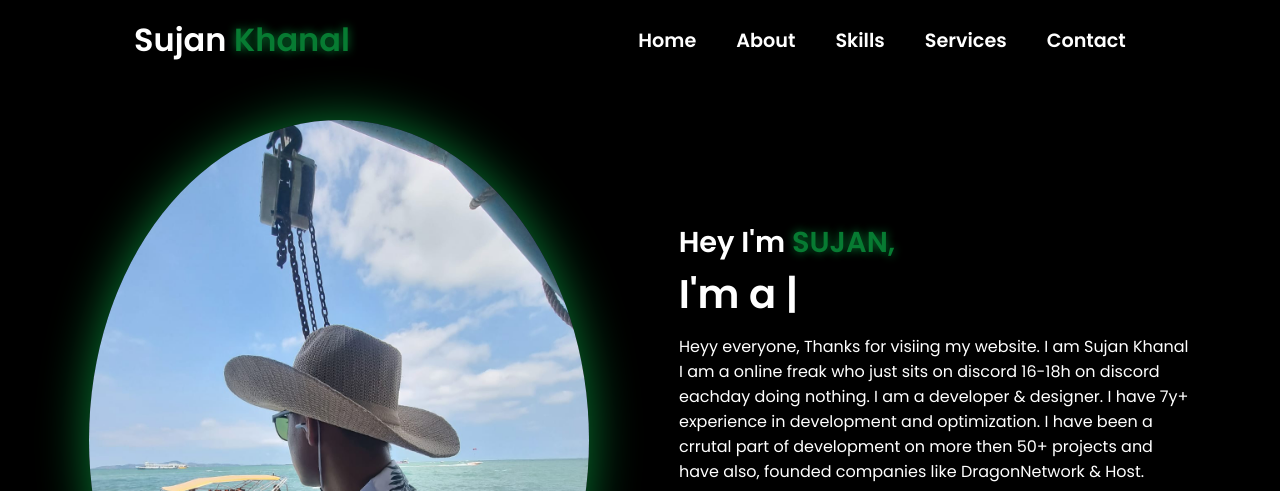
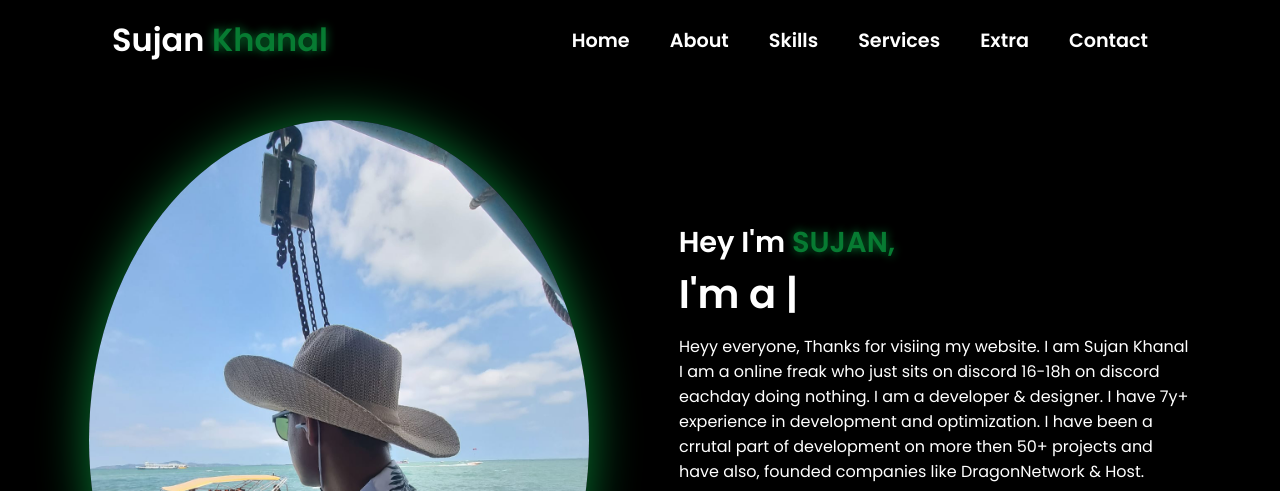
Before and after one commit to cry4merceyy/potfolio, a plain HTML site: page index.html in a window 1280 px wide. Shown: the top 491 px of the page. Drawn offline with nearby package versions, Linux system fonts and the light colour scheme; a script that the page names is missing.

Commit message:
Extra Added

```diff
--- a/index.html
+++ b/index.html
@@ -19,6 +19,7 @@
                 <div class="link" data-aos="fade-up" data-aos-duration="1500" data-aos-delay="200"><a href="#">About</a></div>
                 <div class="link" data-aos="fade-up" data-aos-duration="1500" data-aos-delay="300"><a href="#">Skills</a></div>
                 <div class="link" data-aos="fade-up" data-aos-duration="1500" data-aos-delay="400"><a href="#">Services</a></div>
+                <div class="link" data-aos="fade-up" data-aos-duration="1500" data-aos-delay="500"><a href="#">Extra</a></div>
                 <div class="link" data-aos="fade-up" data-aos-duration="1500" data-aos-delay="500"><a href="#">Contact</a></div>
         </div>
         <i class="fa-solid fa-bars hamburg" onclick="hamburg()"></i>
```
